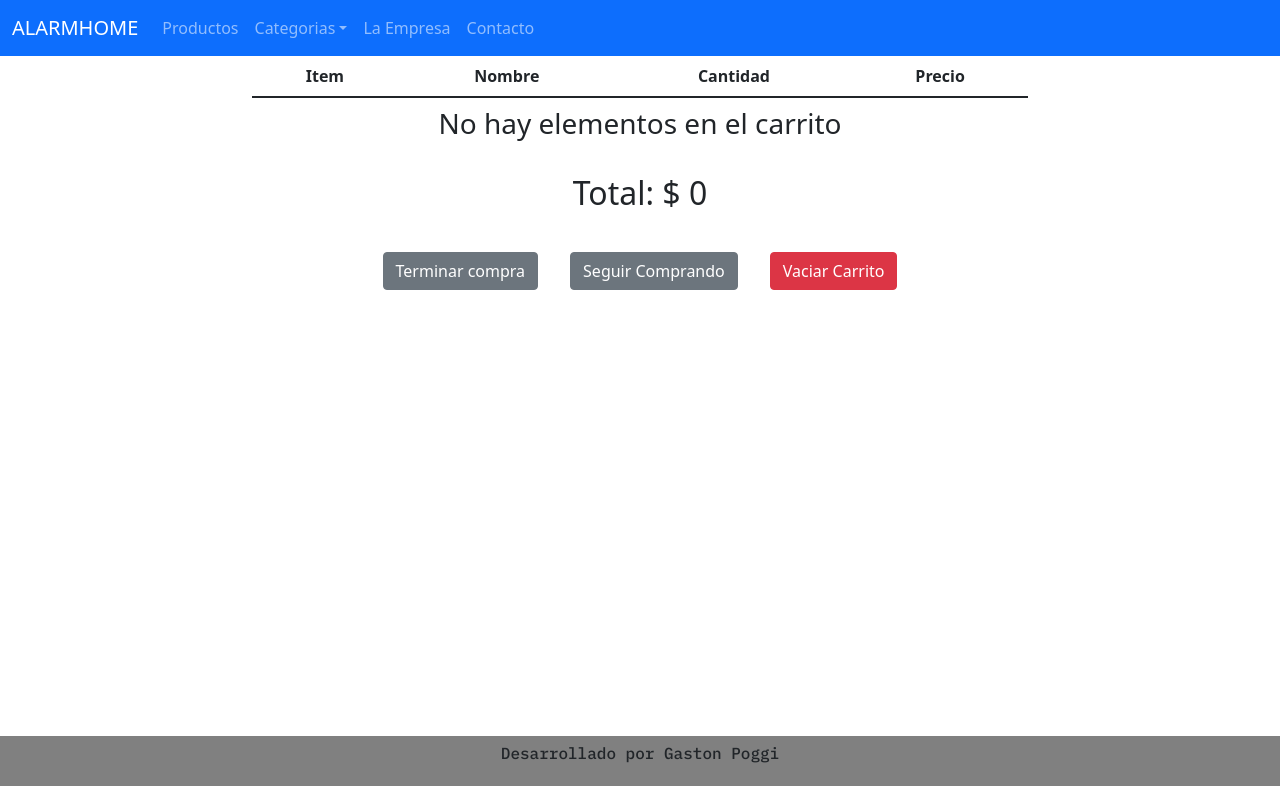
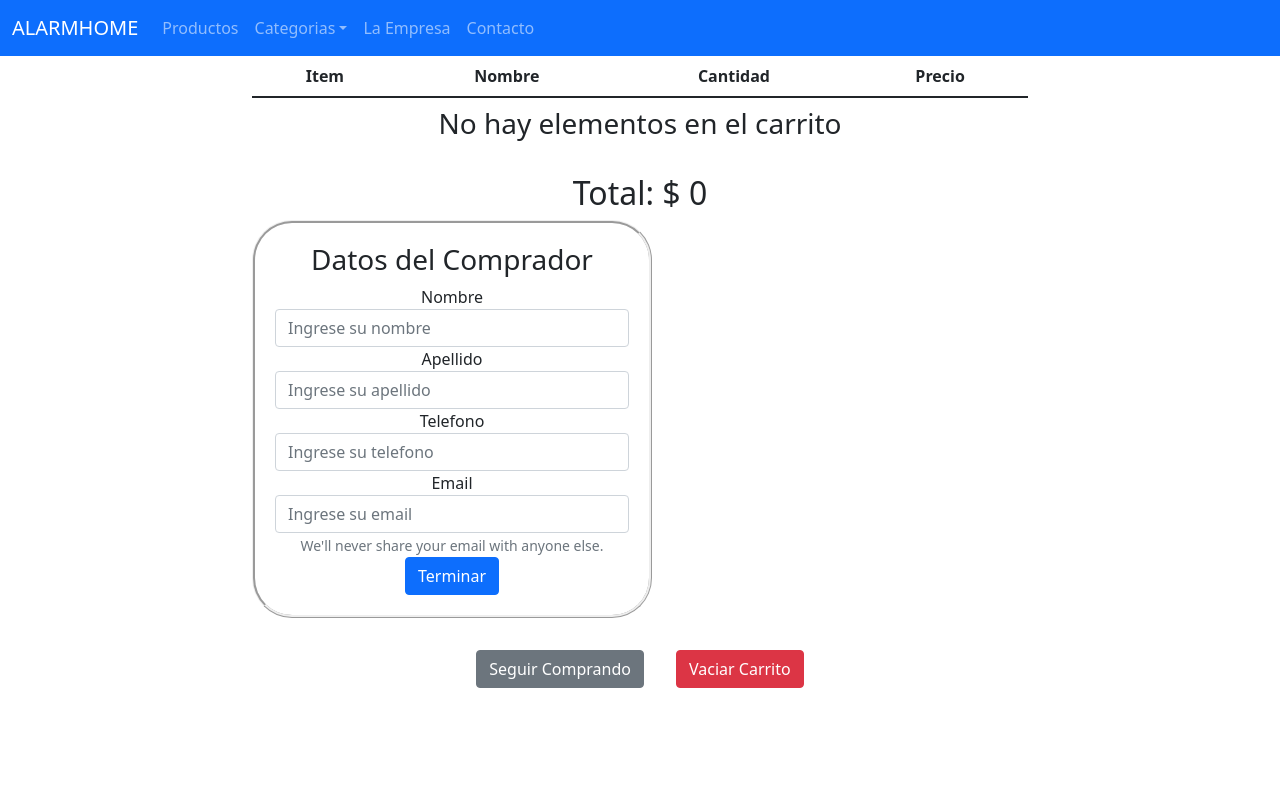
Before and after one commit to poggigaston/ecommerce-poggi, a React (Create React App) app: page /cart in a window 1280 px wide. Shown: the top 800 px of the page. Built offline with nearby package versions, Linux system fonts and the light colour scheme.

Commit message:
formulario

```diff
--- /dev/null
+++ b/src/components/Formulario.jsx
@@ -0,0 +1,26 @@
+import React from 'react'
+import './formulario.css'
+
+const Formulario = () => {
+    return (
+        <div className='formulario'><h3>Datos del Comprador</h3>
+            <form>
+                <div className="form-group">
+                    <label for="exampleInputEmail1">Nombre</label>
+                    <input type="nombre" className="form-control" id="nombre" aria-describedby="emailHelp" placeholder="Ingrese su nombre"></input>
+                    <label for="exampleInputEmail1">Apellido</label>
+                    <input type="apellido" className="form-control" id="apellido" aria-describedby="emailHelp" placeholder="Ingrese su apellido"></input>
+                    <label for="exampleInputEmail1">Telefono</label>
+                    <input type="telefono" className="form-control" id="telefono" aria-describedby="emailHelp" placeholder="Ingrese su telefono"></input>
+                    <label for="exampleInputEmail1">Email</label>
+                    <input type="email" className="form-control" id="email" aria-describedby="emailHelp" placeholder="Ingrese su email"></input>
+                    <small id="emailHelp" className="form-text text-muted">We'll never share your email with anyone else.</small>
+                </div>
+
+                <button type="submit" className="btn btn-primary">Terminar</button>
+            </form>
+        </div>
+    )
+}
+
+export default Formulario
--- /dev/null
+++ b/src/components/formulario.css
@@ -0,0 +1,6 @@
+.formulario {
+    width: 25rem;
+    border-style: ridge;
+    padding: 20px;
+    border-radius: 40px;
+}
--- a/src/views/Cart.jsx
+++ b/src/views/Cart.jsx
@@ -2,13 +2,10 @@ import React, { useContext } from 'react'
 import { CarritoContext } from '../context/CarritoProvider'
 import { NavLink } from 'react-router-dom';
 import ElementosCarrito from '../components/ElementosCarrito';
+import Formulario from '../components/Formulario';
+import './cart.css'
 
 function Cart() {
-
-    const style = {
-        width: '50rem',
-        height: '85vh'
-    }
 
     const carritoContext = useContext(CarritoContext)
     const { carrito, vaciarCarrito } = carritoContext
@@ -18,7 +15,7 @@ function Cart() {
     console.log(total2 )
 
     return (
-        <div className="container-fluid" style={style}>
+        <div className="container-fluid carrito">
             <div>
                 <table className="table">
                     <thead>
@@ -33,8 +30,9 @@ function Cart() {
                 </table>
             <h2> Total: $ {total2}</h2>
             </div>
+            <Formulario />
             <div className='p-3'>
-                <button type="button" className="btn btn-secondary m-3" /* onclick={() => finalizarCompra()} */>Terminar compra</button>
+                {/* <button type="button" className="btn btn-secondary m-3"  onclick={() => finalizarCompra()} >Terminar compra</button> */}
                 <NavLink to="/productos"><button type="button" className="btn btn-secondary m-3">Seguir Comprando</button></NavLink>
                 <button type="button" className="btn btn-danger m-3" onClick={() => vaciarCarrito()}>Vaciar Carrito</button>
             </div>
--- /dev/null
+++ b/src/views/cart.css
@@ -0,0 +1,5 @@
+.carrito{
+    height: 110vh;
+    width: 50rem;
+
+}
```
